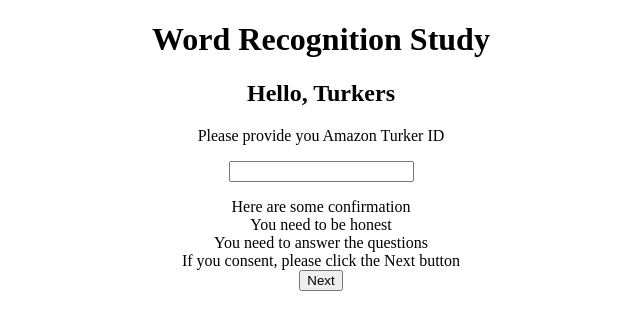
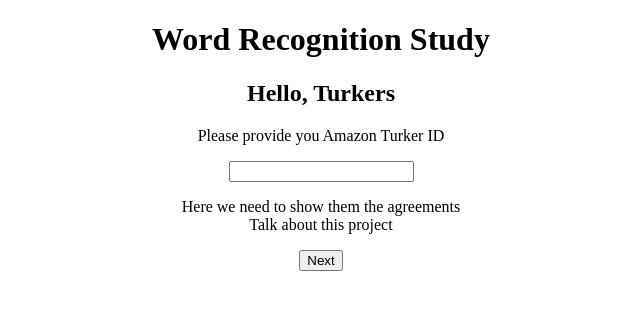
Before and after one commit to muyangshi/Font-Size-Encoding, a Flask app: page /word_cognition_study in a window 1280 px wide. Shown: the top 330 px of the page, without its empty margins (319-959 px from the left). Run offline with Flask 2, Linux system fonts and the light colour scheme; parts of the project's set-up code (start-up, migrations or seed data) failed here and were passed over; some libraries are stand-ins or nearby versions.

Commit message:
Update landing HTML

```diff
--- a/templates/landing.html
+++ b/templates/landing.html
@@ -12,14 +12,16 @@
         <h2 style="text-align: center;">Hello, Turkers</h2>
         <div style="text-align: center;">
             <p>Please provide you Amazon Turker ID</p>
-            <input id="turker_id"></div>
-        <p style="text-align: center;">
-            Here are some confirmation</br>
-            You need to be honest</br>
-            You need to answer the questions</br>
-            If you consent, please click the Next button<br/>
+            <input id="turker_id">
+        </div>
+        <div style="text-align: center;">
+            <p>
+            Here we need to show them the agreements</br>
+            Talk about this project</br>
+            </p>
             <button id="next">Next</button>
-        </p>
+        </div>
+
 
         <form action="{{url_for('get_description')}}" method = "POST" id="get_description_page"></form>
         <script type="text/javascript">
```
